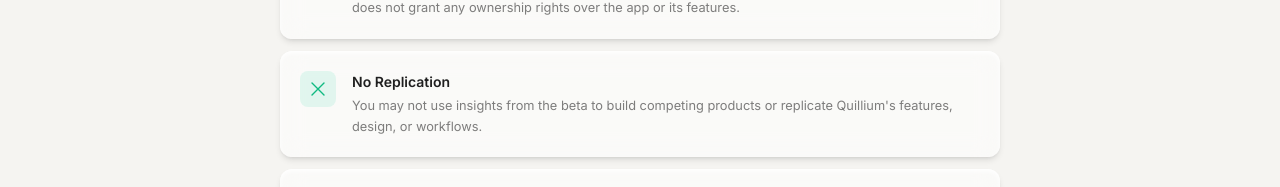
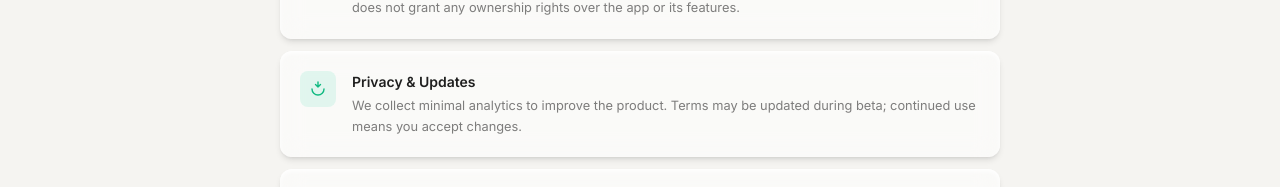
Before and after one commit to ThatXliner/quillium-landing, a SvelteKit app: page /terms in a window 1280 px wide. Shown: the part 746-933 px from the top of the page. Built offline with nearby package versions, Linux system fonts and the light colour scheme.

Commit message:
Update +page.svelte

```diff
--- a/src/routes/terms/+page.svelte
+++ b/src/routes/terms/+page.svelte
@@ -172,7 +172,14 @@
 						>
 							<svg width="18" height="18" viewBox="0 0 18 18" fill="none">
 								<path
-									d="M3 3l12 12M15 3L3 15"
+									d="M9 2v5M6.5 4.5L9 7l2.5-2.5"
+									stroke="#10b981"
+									stroke-width="1.4"
+									stroke-linecap="round"
+									stroke-linejoin="round"
+								/>
+								<path
+									d="M3 9a6 6 0 1012 0"
 									stroke="#10b981"
 									stroke-width="1.4"
 									stroke-linecap="round"
@@ -180,10 +187,10 @@
 							</svg>
 						</div>
 						<div>
-							<h3 class="mb-1 text-[0.875rem] font-semibold text-black/88">No Replication</h3>
+							<h3 class="mb-1 text-[0.875rem] font-semibold text-black/88">Privacy & Updates</h3>
 							<p class="m-0 text-[0.8rem] leading-relaxed text-black/50">
-								You may not use insights from the beta to build competing products or replicate
-								Quillium's features, design, or workflows.
+								We collect minimal analytics to improve the product. Terms may be updated during
+								beta; continued use means you accept changes.
 							</p>
 						</div>
 					</div>
@@ -297,10 +304,6 @@
 					<h2>5. Restrictions</h2>
 					<p>You agree not to:</p>
 					<ul>
-						<li>
-							Use insights gained from the Service to build competing products or replicate
-							Quillium's features, design, or workflows
-						</li>
 						<li>Reverse-engineer, decompile, or disassemble the Service</li>
 						<li>Remove or alter any proprietary notices or labels on the Service</li>
 						<li>Use the Service for any purpose that is unlawful or prohibited by these Terms</li>
```
